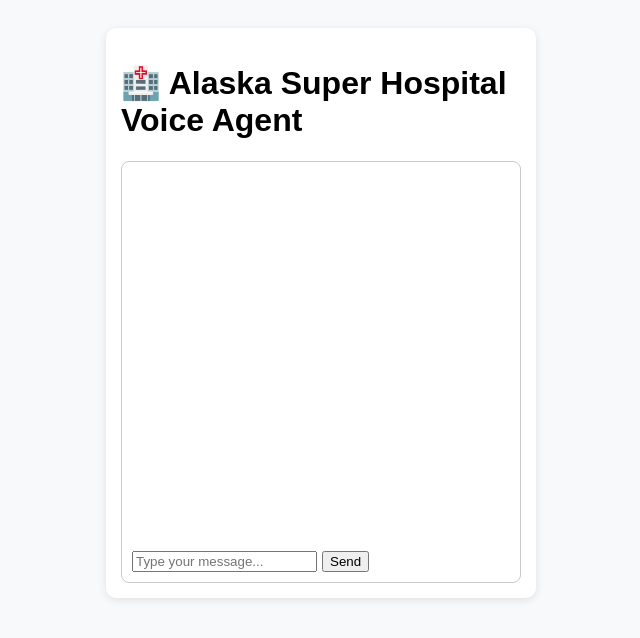
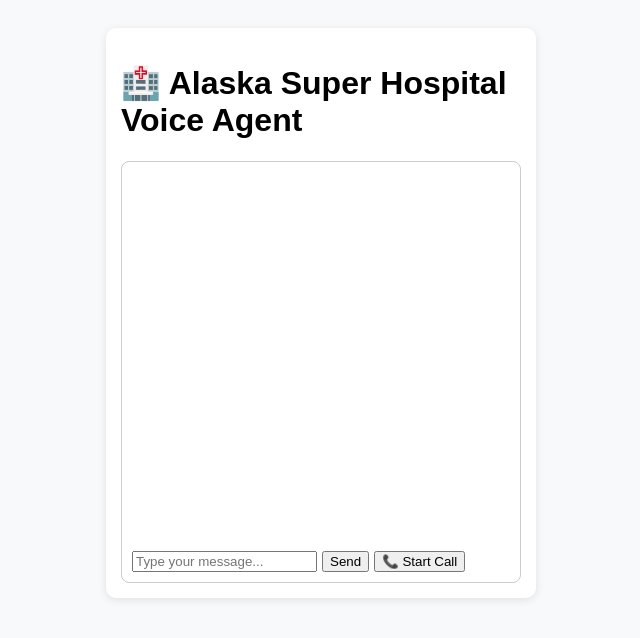
Before and after one commit to tilottamwagh/alaska-frontend, a React (Vite) app in the folder frontend/: page / in a window 1280 px wide. Shown: the top 638 px of the page, without its empty margins (319-959 px from the left). Built offline with nearby package versions, Linux system fonts and the light colour scheme.

Commit message:
Update AlaskaAgent.jsx

```diff
--- a/frontend/src/AlaskaAgent.jsx
+++ b/frontend/src/AlaskaAgent.jsx
@@ -11,24 +11,38 @@ function AlaskaAgent() {
     setMessages(newMessages);
 
     try {
-      const res = await fetch(`${import.meta.env.VITE_BACKEND_URL}/api/ultravox`, {
+      const res = await fetch(`${import.meta.env.VITE_BACKEND_URL}/api/ultravox/chat`, {
         method: "POST",
         headers: { "Content-Type": "application/json" },
         body: JSON.stringify({ text: input }),
       });
 
-      if (!res.ok) {
-        throw new Error(`HTTP error! status: ${res.status}`);
-      }
-
       const data = await res.json();
-      setMessages([...newMessages, { from: "bot", text: data.reply || "No response" }]);
+      setMessages([...newMessages, { from: "bot", text: data.reply }]);
     } catch (err) {
-      console.error("Error contacting backend:", err);
       setMessages([...newMessages, { from: "bot", text: "⚠️ Error contacting agent." }]);
     }
 
     setInput("");
+  };
+
+  const startCall = async () => {
+    try {
+      const res = await fetch(`${import.meta.env.VITE_BACKEND_URL}/api/ultravox/start-call`, {
+        method: "POST",
+      });
+
+      const data = await res.json();
+      setMessages((prev) => [
+        ...prev,
+        { from: "system", text: `📞 Call started: ID=${data.callId}, status=${data.status}` },
+      ]);
+    } catch (err) {
+      setMessages((prev) => [
+        ...prev,
+        { from: "system", text: "⚠️ Error starting call." },
+      ]);
+    }
   };
 
   return (
@@ -36,7 +50,8 @@ function AlaskaAgent() {
       <div className="messages">
         {messages.map((msg, i) => (
           <div key={i} className={msg.from}>
-            <b>{msg.from === "user" ? "You: " : "Agent: "}</b> {msg.text}
+            <b>{msg.from === "user" ? "You: " : msg.from === "bot" ? "Agent: " : "System: "}</b>{" "}
+            {msg.text}
           </div>
         ))}
       </div>
@@ -47,6 +62,7 @@ function AlaskaAgent() {
           placeholder="Type your message..."
         />
         <button onClick={sendMessage}>Send</button>
+        <button onClick={startCall}>📞 Start Call</button>
       </div>
     </div>
   );
```
